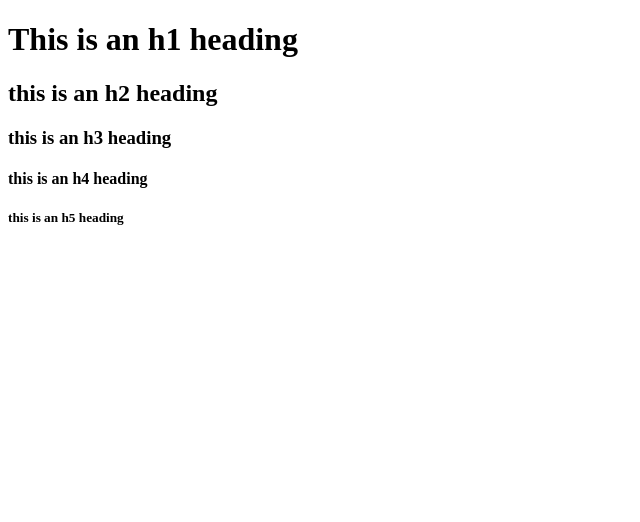
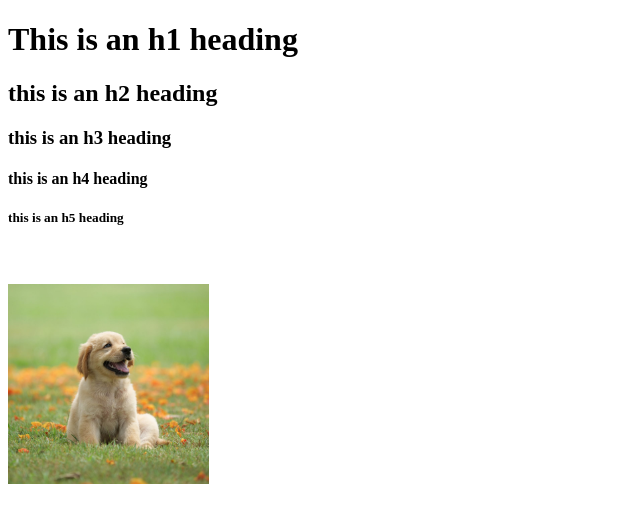
Before and after one commit to MarssssYy/HTML-CCS-JS-Basics-2023, a plain HTML site: page index.html in a window 1280 px wide. Shown: the whole page, without its empty margins (0-640 px from the left). Drawn offline with Linux system fonts and the light colour scheme.

Commit message:
My 3rd Episode

```diff
--- a/index.html
+++ b/index.html
@@ -13,8 +13,7 @@
     <h5>this is an h5 heading</h5>
     <br>
     <br>
-    <p>
-
-    </p>
+    <img src = "dog.jpg"
+    height = "200" width>
 </body>
 </html>
```
Also changed, not shown: dog.jpg (added).
